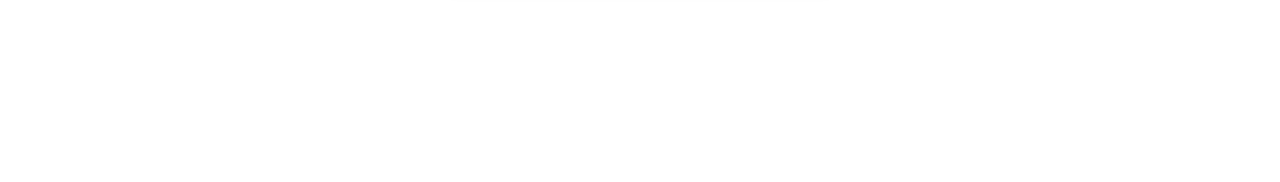
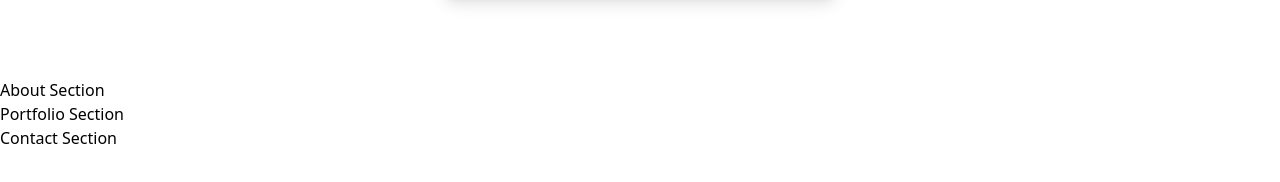
Before and after one commit to Ckilic123/cem-kilic-portfolio, a React (Vite) app: page / in a window 1280 px wide. Shown: the part 615-797 px from the top of the page. Built offline with nearby package versions, Linux system fonts and the light colour scheme; grey boxes are pictures that could not be loaded.

Commit message:
Update App.jsx

```diff
--- a/src/App.jsx
+++ b/src/App.jsx
@@ -4,7 +4,7 @@ import Navbar from './components/Navbar.jsx'
 
 function IntroSection() {
   return (
-    <section className="mt-16 mb-20 max-w-7xl mx-auto flex flex-col md:flex-row items-start gap-10">
+    <section className="mb-20 max-w-7xl mx-auto flex flex-col md:flex-row items-start gap-10">
       {/* Column 1: Text */}
       <div className="w-full md:w-1/3 flex flex-col justify-end">
         <h2 className="text-5xl font-extrabold mb-4 text-left leading-tight">
@@ -37,20 +37,20 @@ function IntroSection() {
 }
 
 function AboutSection() {
-  return <section id="about" />
+  return <section id="about" className="scroll-mt-20">About Section</section>
 }
 
 function PortfolioSection() {
-  return <section id="portfolio" />
+  return <section id="portfolio" className="scroll-mt-20">Portfolio Section</section>
 }
 
 function ContactSection() {
-  return <section id="contact" />
+  return <section id="contact" className="scroll-mt-20">Contact Section</section>
 }
 
 export default function App() {
   return (
-    <div className="relative">
+    <div className="relative pt-20">
       <Navbar />
       <IntroSection />
       <AboutSection />
```
